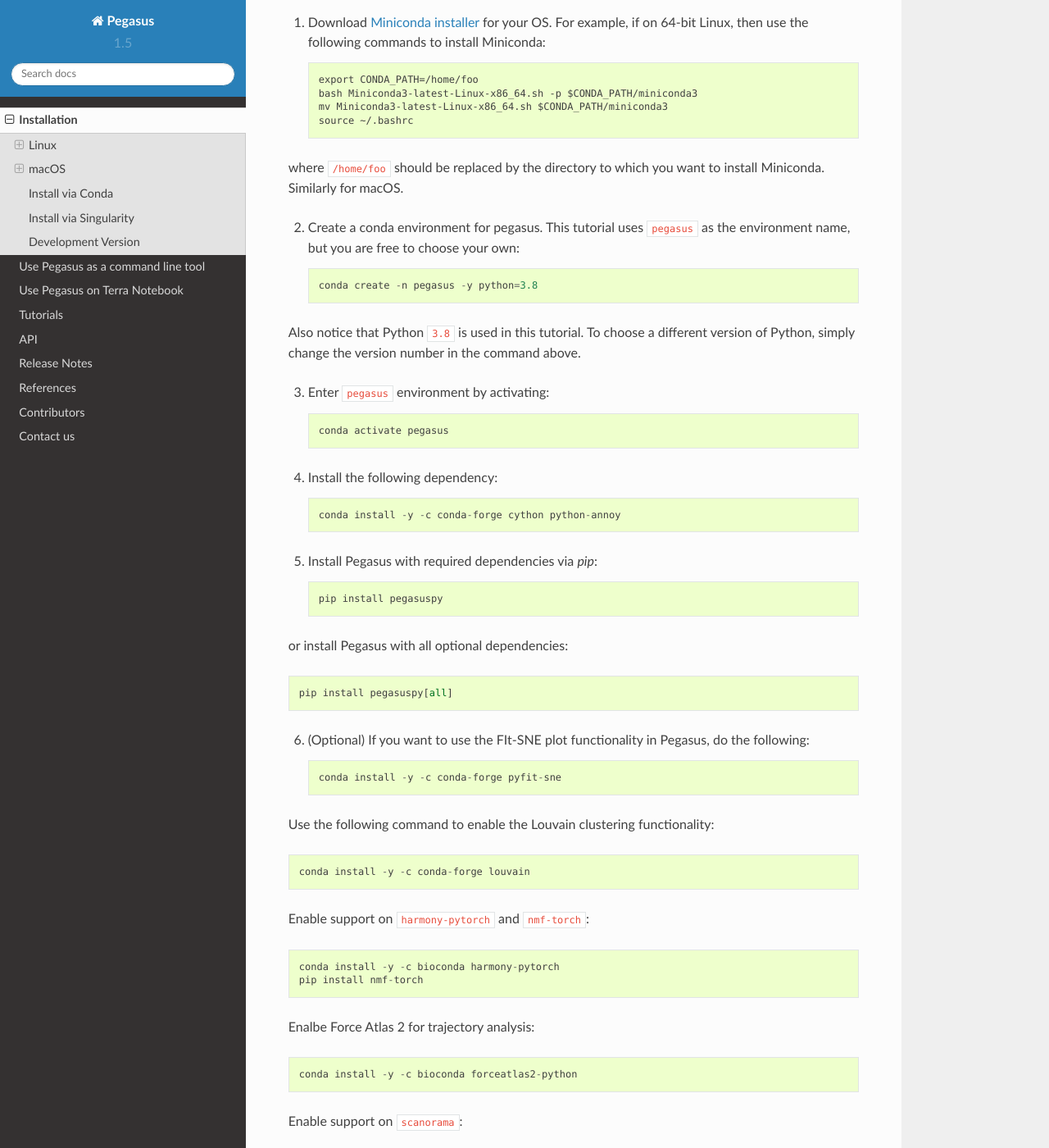
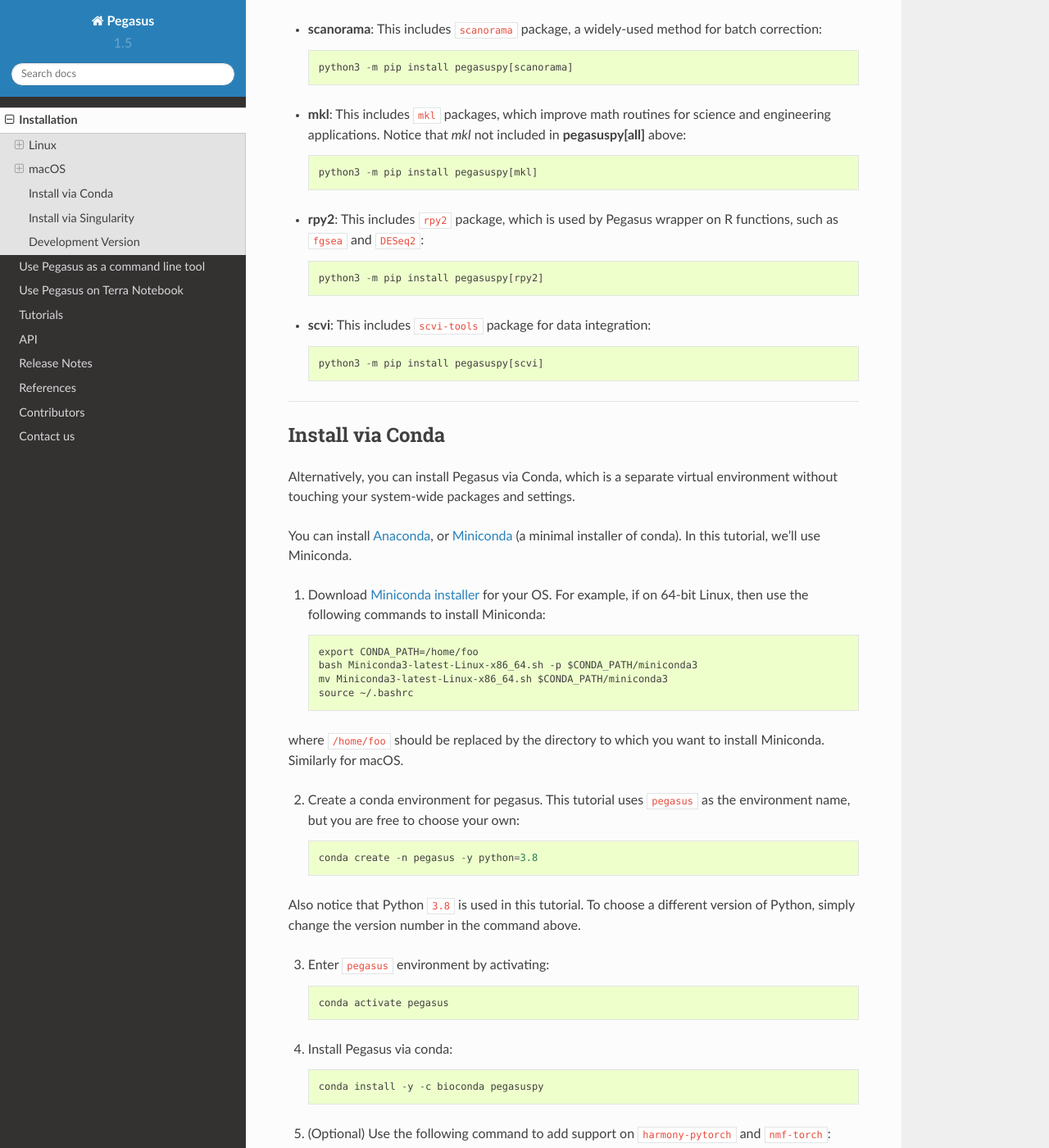
Before and after one commit to lilab-bcb/pegasus, a Sphinx documentation site: the page built from docs/installation.rst, in a window 1280 px wide and 1400 px high, scrolled down 6102 px. Shown: the whole window at 82% size. Built offline with Sphinx 7.4.7 and the Read the Docs theme 2.0.0, drawn with Linux system fonts in a browser that asks for light colours; formulas are drawn with MathJax 3; some of the changed text lies outside the part shown.

Commit message:
Update installation

```diff
--- a/docs/api/index.rst
+++ b/docs/api/index.rst
@@ -49,6 +49,7 @@
     run_harmony
     run_scanorama
     integrative_nmf
+    run_scvi
 
 Nearest Neighbors
 ~~~~~~~~~~~~~~~~~
--- a/docs/installation.rst
+++ b/docs/installation.rst
@@ -68,10 +68,17 @@
 
 	python3 -m pip install pegasuspy[scanorama]
 
-- **mkl**: This includes ``mkl`` packages, which improve math routines for science and engineering applications. Notice that *mkl* not included in **pegasuspy[all]** above::
+- **mkl**: This includes ``mkl`` package, which improve math routines for science and engineering applications. Notice that *mkl* not included in **pegasuspy[all]** above::
 
 	python3 -m pip install pegasuspy[mkl]
 
+- **rpy2**: This includes ``rpy2`` package, which is used by Pegasus wrapper on R functions, such as ``fgsea`` and ``DESeq2``::
+
+	python3 -m pip install pegasuspy[rpy2]
+
+- **scvi**: This includes ``scvi-tools`` package for data integration::
+
+	python3 -m pip install pegasuspy[scvi]
 
 
 
@@ -145,9 +152,17 @@
 
 	python3.8 -m pip install pegasuspy[scanorama]
 
-- **mkl**: This includes ``mkl`` packages, which improve math routines for science and engineering applications. Notice that *mkl* not included in **pegasuspy[all]** above::
+- **mkl**: This includes ``mkl`` package, which improve math routines for science and engineering applications. Notice that *mkl* not included in **pegasuspy[all]** above::
 
 	python3.8 -m pip install pegasuspy[mkl]
+
+- **rpy2**: This includes ``rpy2`` package, which is used by Pegasus wrapper on R functions, such as ``fgsea`` and ``DESeq2``::
+
+	python3.8 -m pip install pegasuspy[rpy2]
+
+- **scvi**: This includes ``scvi-tools`` package for data integration::
+
+	python3.8 -m pip install pegasuspy[scvi]
 
 
 .. _Ubuntu/Debian install via PyPI: ./installation.html#ubuntu-debian-install-via-pypi
@@ -220,6 +235,14 @@
 
 	python3 -m pip install pegasuspy[mkl]
 
+- **rpy2**: This includes ``rpy2`` package, which is used by Pegasus wrapper on R functions, such as ``fgsea`` and ``DESeq2``::
+
+	python3 -m pip install pegasuspy[rpy2]
+
+- **scvi**: This includes ``scvi-tools`` package for data integration::
+
+	python3 -m pip install pegasuspy[scvi]
+
 
 ----------------------
 
@@ -249,27 +272,11 @@
 
 	conda activate pegasus
 
-4. Install the following dependency::
+4. Install Pegasus via conda::
 
-	conda install -y -c conda-forge cython python-annoy
+	conda install -y -c bioconda pegasuspy
 
-5. Install Pegasus with required dependencies via *pip*::
-
-	pip install pegasuspy
-
-or install Pegasus with all optional dependencies::
-
-	pip install pegasuspy[all]
-
-6. (Optional) If you want to use the FIt-SNE plot functionality in Pegasus, do the following::
-
-	conda install -y -c conda-forge pyfit-sne
-
-Use the following command to enable the Louvain clustering functionality::
-
-	conda install -y -c conda-forge louvain
-
-Enable support on ``harmony-pytorch`` and ``nmf-torch``::
+5. (Optional) Use the following command to add support on ``harmony-pytorch`` and ``nmf-torch``::
 
 	conda install -y -c bioconda harmony-pytorch
 	pip install nmf-torch
@@ -281,6 +288,14 @@
 Enable support on ``scanorama``::
 
 	conda install -y -c bioconda scanorama
+
+Enable support on ``fgsea`` and ``deseq2`` packages::
+
+	conda install -y -c bioconda rpy2 bioconductor-fgsea bioconductor-deseq2
+
+Enable support on ``scvi-tools``::
+
+	conda install -y -c conda-forge scvi-tools
 
 --------------------------
 
@@ -299,9 +314,11 @@
 
 	it will just give you a Singularity container of Pegasus v1.2.0 running on Ubuntu Linux 20.04 base with Python 3.8, in the name ``pegasus_latest.sif`` of about 2.4 GB.
 
-On your local machine, first `install Singularity`_, then you can use our `Singularity spec file`_ to build a Singularity container by yourself.
+On your local machine, first `install Singularity`_, then you can use our `Singularity spec file`_ to build a Singularity container by yourself::
 
-Say the built container file has name ``pegasus.sif``. Now you can interact with it, e.g.::
+	singularity build pegasus.sif Singularity
+
+After that, you can interact with it by running the following command::
 
 	singularity run pegasus.sif
 
@@ -334,6 +351,6 @@
 .. _Miniconda installer: https://docs.conda.io/en/latest/miniconda.html
 .. _Singularity: http://singularity.lbl.gov/
 .. _blog post: https://vsoch.github.io//2021/singularity-hub-archive/
-.. _install Singularity: https://sylabs.io/guides/3.5/user-guide/quick_start.html#quick-installation-steps
+.. _install Singularity: https://sylabs.io/guides/3.8/user-guide/quick_start.html#quick-installation-steps
 .. _Singularity spec file: https://raw.githubusercontent.com/lilab-bcb/pegasus/master/Singularity
 .. _Singularity image interaction guide: https://singularityhub.github.io/singularityhub-docs/docs/interact
```
Also changed, not shown: 5 other files.
